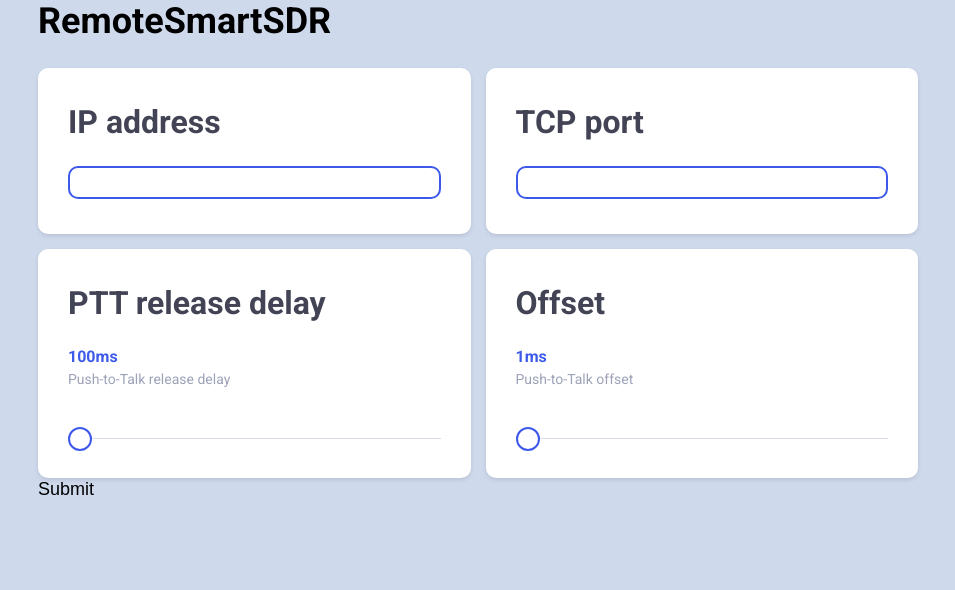
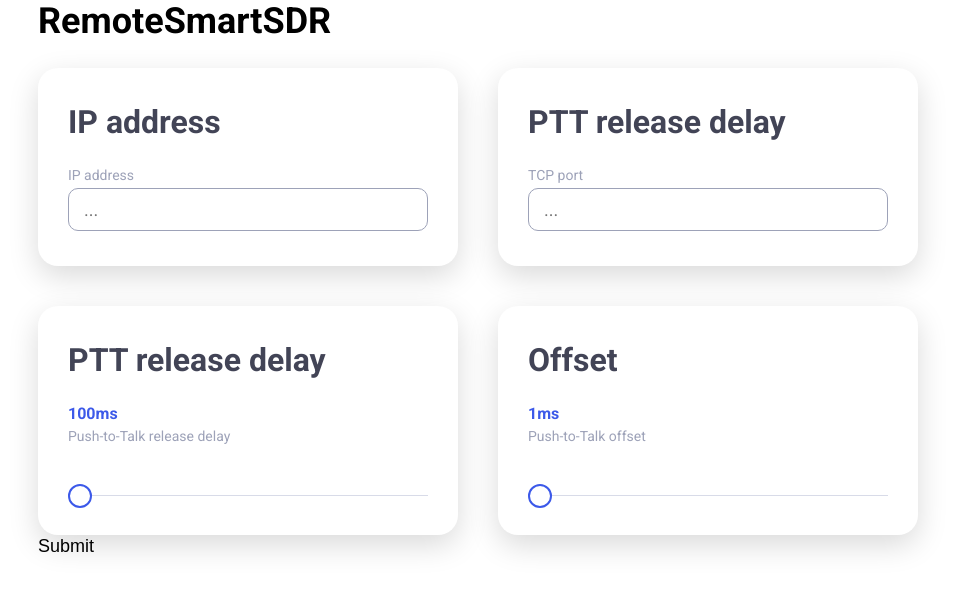
Before and after one commit to on3ure/remoteSmartSDR, a Next.js app in the folder web/: page / in a window 1280 px wide. Shown: the top 590 px of the page, without its empty margins (162-1117 px from the left). Built offline with nearby package versions, Linux system fonts and the light colour scheme.

Commit message:
Sitewide form + cards logic rewrite

```diff
--- a/web/src/base/_body.scss
+++ b/web/src/base/_body.scss
@@ -19,7 +19,7 @@ body {
   font-size: 1.8rem;
   font-weight: 400;
 
-  background-color: $c-blue-100;
+  background-color: $c-white;
 
   -webkit-font-smoothing: antialiased;
   -moz-osx-font-smoothing: grayscale;
--- a/web/src/components/card/Card.jsx
+++ b/web/src/components/card/Card.jsx
@@ -1,12 +1,15 @@
 import React from 'react';
 
 const Card = ({
+  title,
   children,
 }) => {
-
   return (
     <div className="card">
-      { children }
+      {title && (
+        <h2 className="card__title">{title}</h2>
+      )}
+      {children}
     </div>
   );
 };
--- a/web/src/components/card/Card.scss
+++ b/web/src/components/card/Card.scss
@@ -1,13 +1,23 @@
 .card {
-  padding: 3.5rem 3rem;
+  padding: 2.5rem 2rem;
 
   background-color: $c-white;
 
-  border-radius: 1rem;
+  border-radius: 2rem;
 
-  box-shadow: 0 .2rem .4rem rgba($c-black, .1);
+  box-shadow: 0 1rem 3rem rgba($c-black, .15);
+
+  &__title {
+    display: block;
+
+    margin-bottom: 2.5rem;
+
+    font-size: 3.2rem;
+    font-weight: 700;
+    color: #424456;
+  }
 
   @media (min-width: $md) {
-
+    padding: 3.5rem 3rem;
   }
 }
--- a/web/src/components/form/Form.jsx
+++ b/web/src/components/form/Form.jsx
@@ -3,6 +3,7 @@ import { Formik } from 'formik';
 
 import Card from 'components/card/Card';
 import Slider from 'components/slider/Slider';
+import InputField from './fields/InputField';
 
 const Form = () => {
   return (
@@ -36,21 +37,14 @@ const Form = () => {
        }) => (
         <div className="form">
           <div className="form__grid">
-            <Card>
-              <div>
-                <label htmlFor="ip">IP address</label>
-                <input type="text" id="ip" name="ip" maxLength="15" />
-              </div>
+            <Card title="IP address">
+              <InputField id="ip" name="ip" label="IP address" placeholder="..." maxLength="15" />
             </Card>
-            <Card>
-              <div>
-                <label htmlFor="port">TCP port</label>
-                <input type="text" id="port" name="port" maxLength="5" />
-              </div>
+            <Card title="PTT release delay">
+              <InputField id="port" name="port" label="TCP port" placeholder="..." maxLength="5" />
             </Card>
-            <Card>
+            <Card title="PTT release delay">
               <Slider
-                label="PTT release delay"
                 description="Push-to-Talk release delay"
                 name="slider1"
                 min="0"
@@ -58,9 +52,8 @@ const Form = () => {
                 steps={[100, 200, 300, 400 ,500]}
               />
             </Card>
-            <Card>
+            <Card title="Offset">
               <Slider
-                label="Offset"
                 description="Push-to-Talk offset"
                 name="slider2"
                 min="0"
--- a/web/src/components/form/Form.scss
+++ b/web/src/components/form/Form.scss
@@ -3,7 +3,14 @@
 
   &__grid {
     display: grid;
-    grid-template: 1fr / 1fr 1fr;
-    grid-gap: 15px;
+    grid-template: 1fr / 1fr;
+    grid-gap: 2rem;
+
+    @media (min-width: $sm) {
+      grid-template: 1fr / 1fr 1fr;
+      grid-gap: 4rem;
+    }
   }
 }
+
+@import "./fields/InputField";
--- /dev/null
+++ b/web/src/components/form/fields/InputField.jsx
@@ -0,0 +1,14 @@
+import React from 'react';
+
+import { Field } from 'formik';
+
+const InputField = ({ id, name, label, placeholder, maxLength }) => {
+  return (
+    <div className="input-field">
+      <label htmlFor={name} className="input-field__label">{label}</label>
+      <Field id={id} name={name} placeholder={placeholder} maxLength={maxLength} className="input-field__input" />
+    </div>
+  );
+};
+
+export default InputField;
--- /dev/null
+++ b/web/src/components/form/fields/InputField.scss
@@ -0,0 +1,26 @@
+.input-field {
+  width: 100%;
+
+  &__label {
+    display: block;
+
+    margin-bottom: .5rem;
+
+    font-size: 1.4rem;
+    color: $c-grey;
+  }
+
+  &__input {
+    width: 100%;
+
+    padding: 1rem 1.5rem;
+
+    border: 1px solid $c-grey;
+    border-radius: 1rem;
+    outline: 0;
+
+    &:focus {
+      border: 1px solid $c-blue;
+    }
+  }
+}
--- a/web/src/components/index.scss
+++ b/web/src/components/index.scss
@@ -1,21 +1,3 @@
-@import "./form/Form";
 @import "./card/Card";
 @import "./slider/Slider";
-
-label {
-  display: block;
-  margin-bottom: 2.5rem;
-  font-weight: 700;
-  color: #424456;
-  font-size: 3.2rem;
-}
-
-input[type="text"] {
-  border: .2rem solid #3C59E9;
-  border-radius: 1rem;
-  width: 100%;
-  padding: .5rem 1rem;
-  outline: none;
-  color: #9DA2B8;
-  font-size: 1.6rem;
-}
+@import "./form/Form";
--- a/web/src/components/slider/Slider.jsx
+++ b/web/src/components/slider/Slider.jsx
@@ -1,7 +1,6 @@
 import React, {useEffect, useState} from 'react';
 
 const Slider = ({
-  label,
   description,
   name,
   min,
@@ -23,9 +22,6 @@ const Slider = ({
 
   return (
     <div className="slider">
-      <label>
-        { label }
-      </label>
       <div className="slider__value">
         { outputNumber }ms
       </div>
--- a/web/src/components/slider/Slider.scss
+++ b/web/src/components/slider/Slider.scss
@@ -14,14 +14,14 @@
 
     font-size: 1.6rem;
     font-weight: 700;
-    color: #3C59E9;
+    color: $c-blue;
   }
 
   &__description {
     margin-bottom: 3.5rem;
 
     font-size: 1.4rem;
-    color: #9DA2B8;
+    color: $c-grey;
   }
 
   &__range {
@@ -37,7 +37,7 @@
       height: 2.4rem;
       border-radius: 50%;
       background-color: $c-white;
-      border: .2rem solid #3C59E9;
+      border: .2rem solid $c-blue;
       cursor: pointer;
     }
 
@@ -46,7 +46,7 @@
       height: 2.4rem;
       border-radius: 50%;
       background-color: $c-white;
-      border: .2rem solid #3C59E9;
+      border: .2rem solid $c-blue;
       cursor: pointer;
     }
   }
--- a/web/src/config/_colors.scss
+++ b/web/src/config/_colors.scss
@@ -1,4 +1,6 @@
 $c-white: #FFF;
 $c-black: #000;
+$c-grey: #9DA2B8;
 
 $c-blue-100: #CFD9EC;
+$c-blue: #3C59E9;
```
